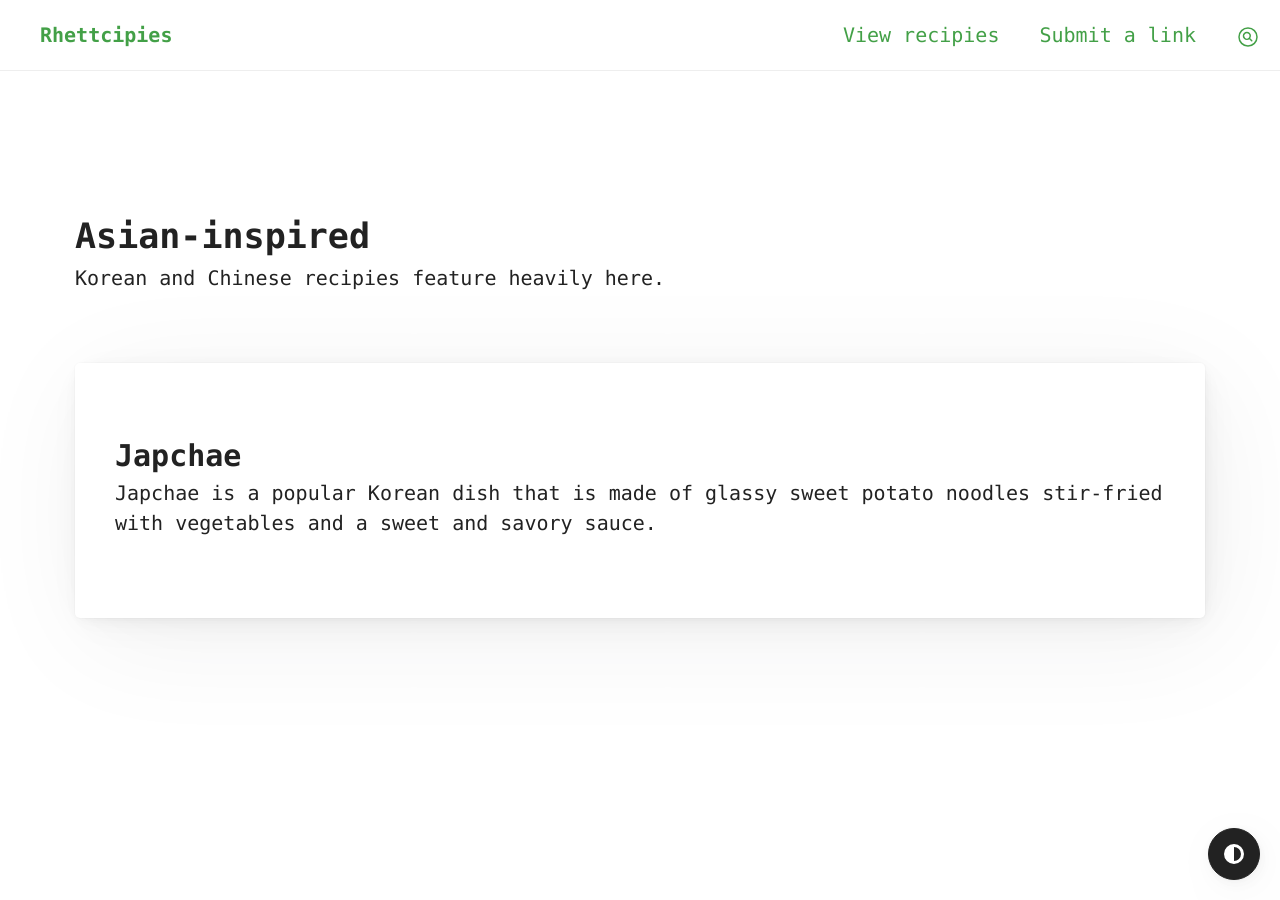
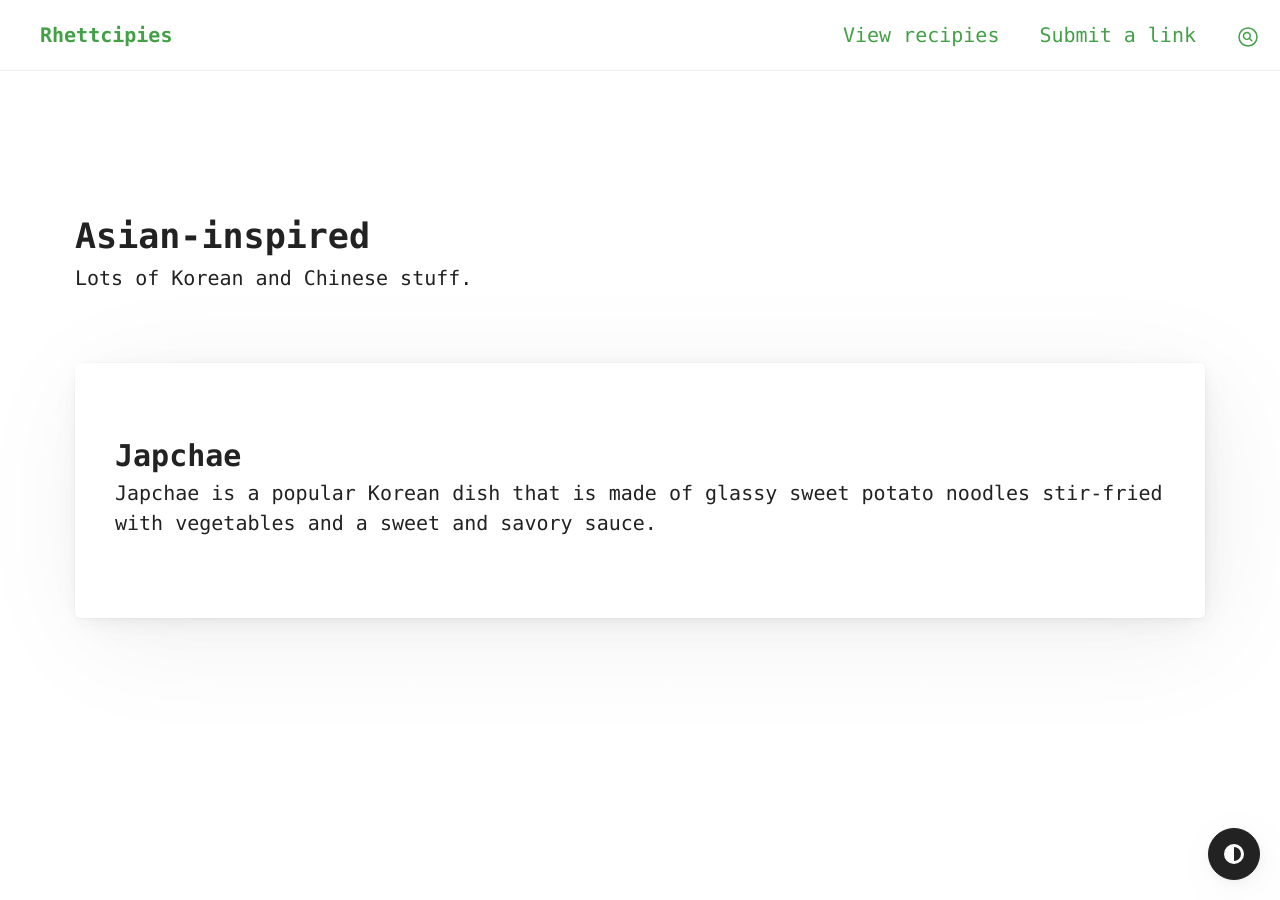
Before and after one commit to rhettparkinson/rhecipies, a Jekyll site: the page built from _cuisines/asian-inspired.md, in a window 1280 px wide. Built offline with Jekyll 4.4.1, drawn with Linux system fonts in a browser that asks for light colours; some web fonts are replaced.

Commit message:
Update asian-inspired.md

```diff
--- a/_cuisines/asian-inspired.md
+++ b/_cuisines/asian-inspired.md
@@ -2,4 +2,4 @@
 short_name: asian
 name: Asian-inspired
 ---
-Korean and Chinese recipies feature heavily here.
+Lots of Korean and Chinese stuff.
```
